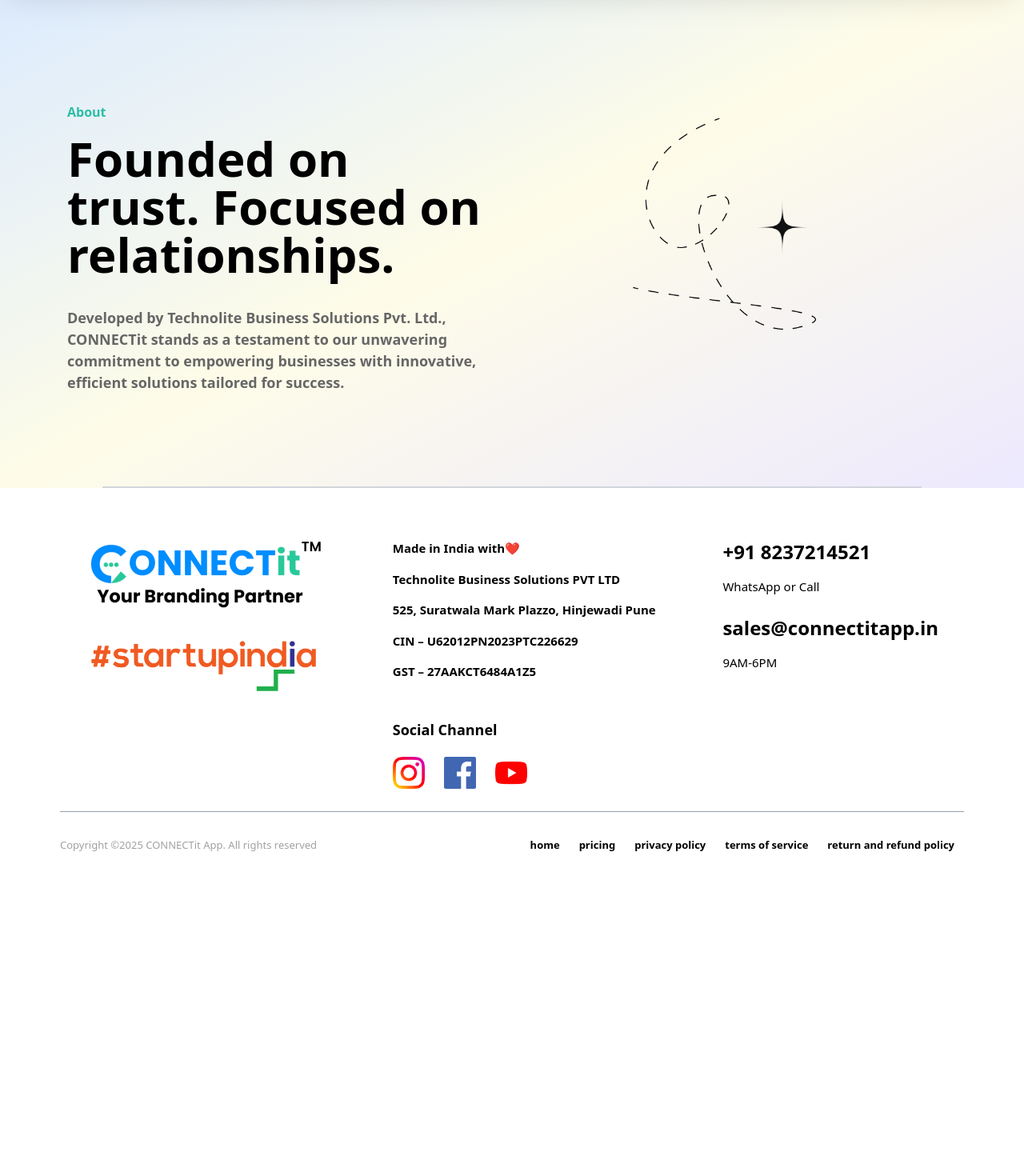
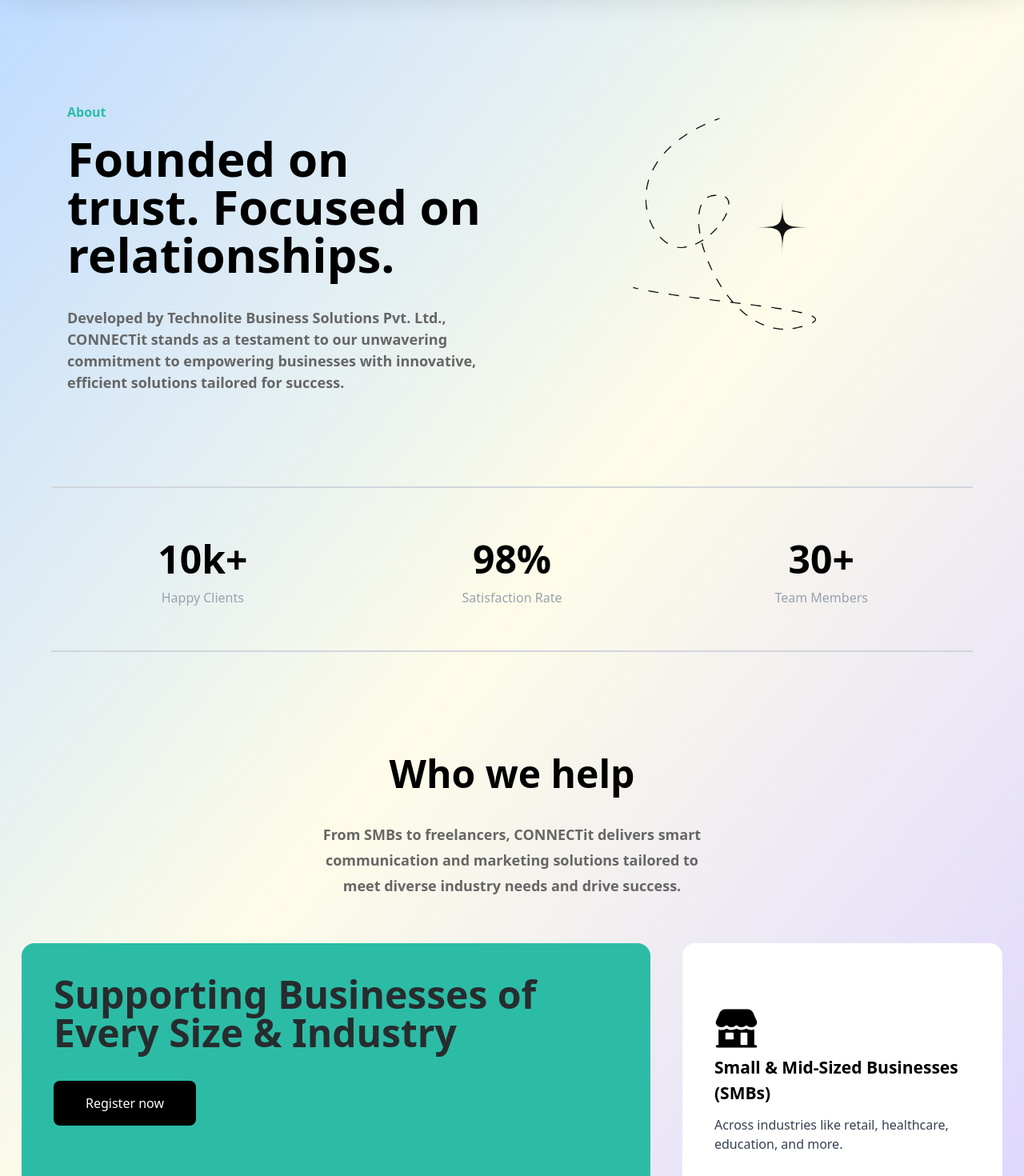
Before and after one commit to Amey2815/Replica_project, a React (Vite) app in the folder frontend/: page /About-Us in a window 1280 px wide. Shown: the part 120-1590 px from the top of the page at 80% size. Before the commit the page ends 1210 px from the top, so only its background shows below. Built offline with nearby package versions, Linux system fonts and the light colour scheme.

Commit message:
5rd commit

```diff
--- a/frontend/src/pages/About/About.jsx
+++ b/frontend/src/pages/About/About.jsx
@@ -1,30 +1,75 @@
 import React from 'react'
 import assets from '../../assets/assets'
-
+import { IoStorefront } from "react-icons/io5";
 const About = () => {
   return (
-    <div className=' flex flex-col justify-center items-center font-sans bg-gradient-to-tl from-violet-100 via-yellow-50 to-blue-100' >
+    <div className=' flex flex-col justify-center items-center font-sans bg-gradient-to-tl from-violet-200 via-yellow-50 to-blue-200' >
 
       <div className='flex justify-center items-center pt-35 pb-10 ' >
         <div className='p-2.5 w-[90%] ' >
-            <div className='grid grid-cols-2  pb-7' >
+          <div className='grid md:grid-cols-2 grid-cols-1 pb-7' >
             <div className='p-2.5 mr-7'>
-                <p className='text-[16px] font-semibold mb-4 text-[#2CBCA5] ' >About</p>
-                <h1 className='text-6xl  font-bold mb-4 pb-5' >Founded on trust. Focused on relationships.</h1>
-                <p className='text-[18px] text-[#666666] font-semibold mb-4 '>Developed by Technolite Business Solutions Pvt. Ltd., CONNECTit stands as a testament to our unwavering commitment to empowering businesses with innovative, efficient solutions tailored for success.</p>
+              <p className='text-[16px] font-semibold md:text-left text-center mb-4 text-[#2CBCA5] ' >About</p>
+              <h1 className='text-6xl  font-bold md:text-left text-center mb-4 pb-5' >Founded on trust. Focused on relationships.</h1>
+              <p className='text-[18px] text-[#666666] md:text-left text-center font-semibold mb-4 '>Developed by Technolite Business Solutions Pvt. Ltd., CONNECTit stands as a testament to our unwavering commitment to empowering businesses with innovative, efficient solutions tailored for success.</p>
             </div>
-            <div className=' h-[412px] p-2.5 flex justify-center items-start' >
-                <img className='h-[315px]' src={assets.pic1} alt="" />
+            <div className=' h-[412px] p-2.5 hidden md:flex justify-center items-start' >
+              <img className='h-[315px]' src={assets.pic1} alt="" />
             </div>
-        </div>
+          </div>
         </div>
       </div>
 
-      <hr className='border border-gray-300 w-[80%] ' />
+      <hr className='border border-gray-300 w-[90%]  ' />
 
-      <div className='flex justify-center items-center' >
-        <div className='w-[80%]' >
+      <div className=' p-2.5  flex justify-center items-center pb-10  ' >
+        <div className='md:h-[153px] h-[250px] md:w-[1140px] w-[300px] md:flex block justify-evenly items-center pt-10 gap-5 ' >
+          <div className='flex  flex-col justify-center items-center gap-3 w-full px-2.5 capitalize' >
+            <h2 className=' text-3xl md:text-5xl font-bold' >10k+</h2>
+            <p className=' text-[14px] md:text-[16px] text-gray-400'>Happy Clients</p>
+          </div>
+          <div className='flex  flex-col justify-center items-center gap-3 w-full px-2.5 capitalize' >
+            <h2 className=' text-3xl md:text-5xl font-bold' >98%</h2>
+            <p className=' text-[14px] md:text-[16px] text-gray-400'>Satisfaction rate </p>
+          </div>
+          <div className='flex  flex-col justify-center items-center gap-3 w-full px-2.5 capitalize' >
+            <h2 className=' text-3xl md:text-5xl font-bold' >30+</h2>
+            <p className=' text-[14px] md:text-[16px] text-gray-400'>Team Members</p>
+          </div>
+        </div>
+      </div>
 
+      <hr className='border border-gray-300 w-[90%]  ' />
+
+      <div className='w-[90%] flex flex-col justify-center items-center' >
+
+        <div className='flex flex-col justify-center items-center pt-32 pb-5 ' >
+          <div className='w-[500px] flex flex-col justify-center items-center ' >
+            <h1 className='text-5xl font-bold pb-9' >Who we help</h1>
+            <p className='text-[18px] text-xs/8 text-center mb-4 font-semibold text-[#666666]' >From SMBs to freelancers, CONNECTit delivers smart communication and marketing solutions tailored to meet diverse industry needs and drive success.</p>
+          </div>
+
+        </div>
+
+        <div className=' md:flex block justify-center items-center ' >
+          <div className='p-10 h-[350px] m-5 lg:w-[786px] md:w-[600px] w-[400px] bg-[#2CBCA5] rounded-2xl' >
+            <div className='pb-5' >
+            <p className='md:text-5xl text-3xl font-semibold text-[#272C2E] pb-4 '>Supporting Businesses of Every Size & Industry</p>
+            </div>
+            <div className='flex justify-center md:justify-start' >
+              <button className='py-4 px-10 bg-black text-white rounded-[8px]'  >
+                <a href="">Register now</a>
+              </button>
+
+            </div>
+          </div>
+          <div className=' flex flex-col justify-center p-10 m-5 h-[350px] w-[400px] bg-white rounded-2xl ' >
+            <div>
+              <IoStorefront className='text-[55px]' />
+            </div>
+            <h5 className='text-[21px] font-semibold pt-1.5 mb-3' >Small & Mid-Sized Businesses (SMBs)</h5>
+            <p className='text-[16px]  mb-2 text-gray-700' >Across industries like retail, healthcare, education, and more.</p>
+          </div>
         </div>
 
       </div>
```
